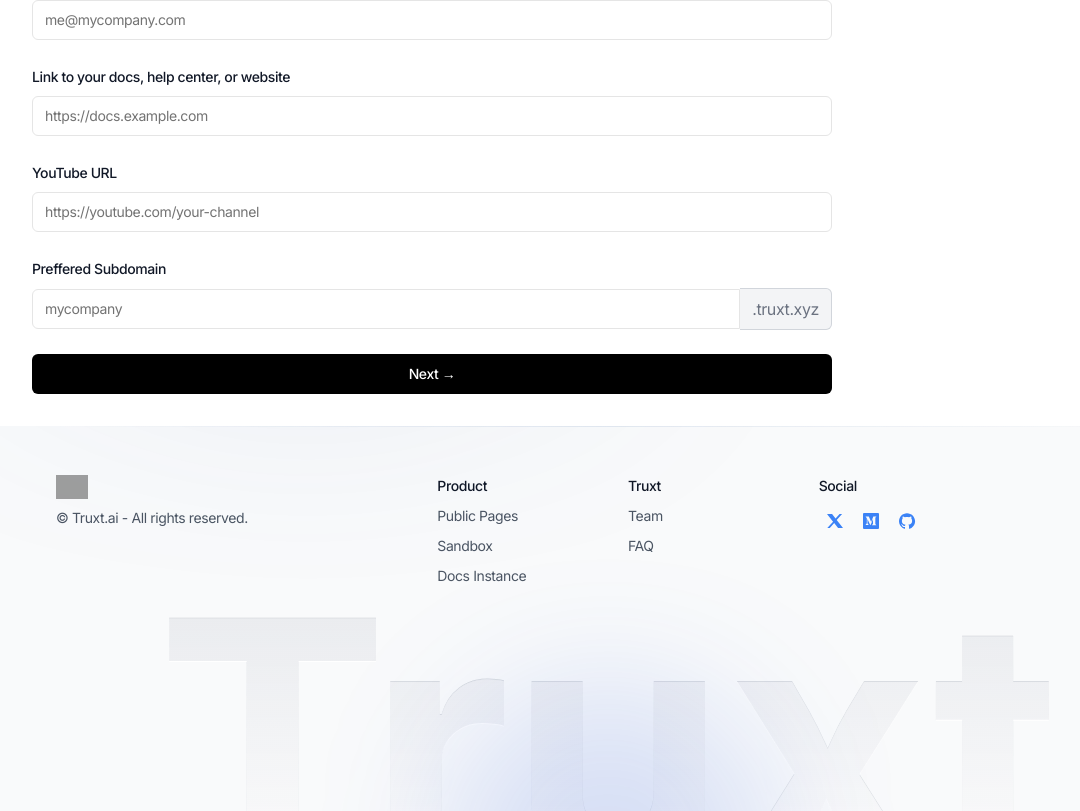
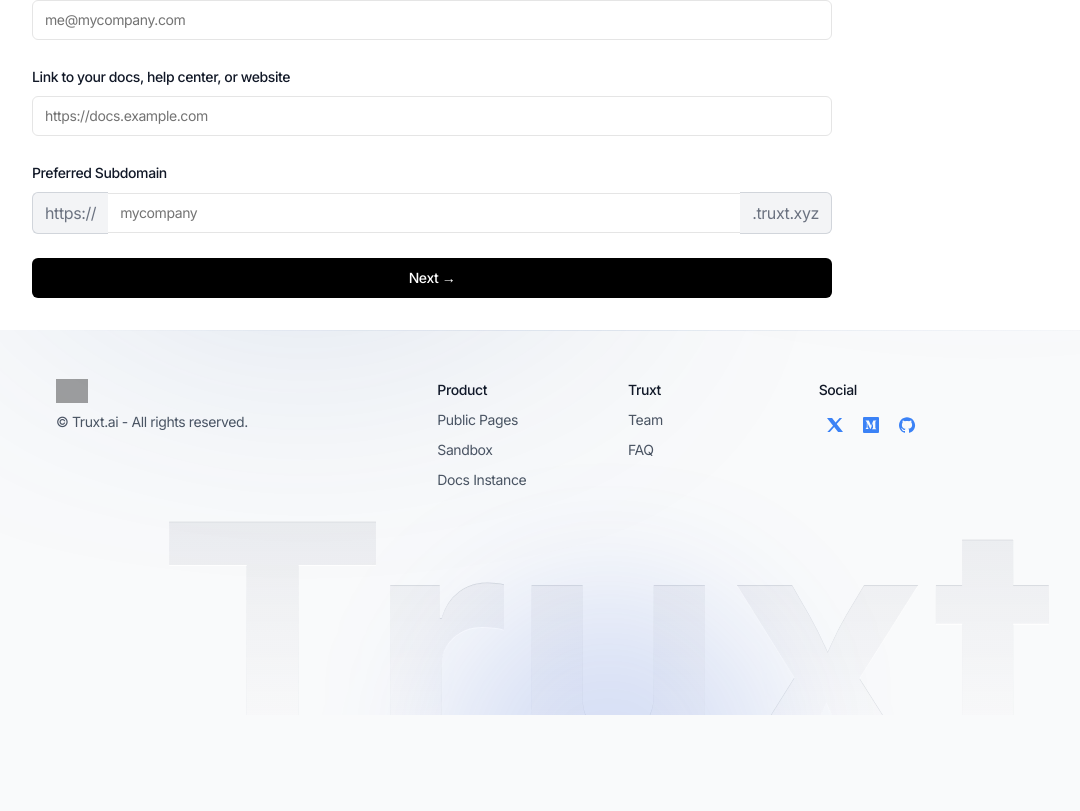
Before and after one commit to Truxt-ai/truxt-ai.github.io, a Next.js app: page /playground in a window 1280 px wide. Shown: the part 747-1558 px from the top of the page, without its empty margins (32-1112 px from the left). After the commit the page ends 1462 px from the top, so only its background shows below. Built offline with nearby package versions, Linux system fonts and the light colour scheme; grey boxes are pictures that could not be loaded.

Commit message:
Fixed The UI of Preffered Subdomain

```diff
--- a/components/ingest-content/ingest-data.tsx
+++ b/components/ingest-content/ingest-data.tsx
@@ -28,7 +28,7 @@ export default function IngestData() {
         name: '',
         email: '',
         docsUrl: '',
-        youtubeUrl: '',
+        // youtubeUrl: '',
         subdomain: ''
     });
 
@@ -36,8 +36,8 @@ export default function IngestData() {
         { id: 'name', name: 'name', label: 'Name', placeholder: 'John', required: true },
         { id: 'email', name: 'email', label: 'Business Email', type: 'email', placeholder: 'me@mycompany.com', required: true },
         { id: 'docsUrl', name: 'docsUrl', label: 'Link to your docs, help center, or website', type: 'url', placeholder: 'https://docs.example.com', required: true },
-        { id: 'youtubeUrl', name: 'youtubeUrl', label: 'YouTube URL', type: 'url', placeholder: 'https://youtube.com/your-channel', required: true },
-        { id: 'subdomain', name: 'subdomain', label: 'Preffered Subdomain', placeholder: 'mycompany', required: true }
+        // { id: 'youtubeUrl', name: 'youtubeUrl', label: 'YouTube URL', type: 'url', placeholder: 'https://youtube.com/your-channel', required: true },
+        { id: 'subdomain', name: 'subdomain', label: 'Preferred Subdomain', placeholder: 'mycompany', required: true }
     ];
 
     const steps: Step[] = [
@@ -79,11 +79,29 @@ export default function IngestData() {
                                         <Label htmlFor={field.id}>{field.label}</Label>
                                         {field.name === 'subdomain' ? (
                                             <div className='flex items-center'>
-                                                <Input id={field.id} name={field.name} type={field.type || 'text'} value={formData[field.name]} onChange={handleInputChange} placeholder={field.placeholder} required={field.required} className='rounded-r-none' />
+                                                <span className='bg-gray-100 border border-r-0 border-gray-300 rounded-l-md px-3 py-2 text-gray-500'>https://</span>
+                                                <Input
+                                                    id={field.id}
+                                                    name={field.name}
+                                                    type={field.type || 'text'}
+                                                    value={formData[field.name]}
+                                                    onChange={handleInputChange}
+                                                    placeholder={field.placeholder}
+                                                    required={field.required}
+                                                    className='rounded-none border-l-0 border-r-0'
+                                                />
                                                 <span className='bg-gray-100 border border-l-0 border-gray-300 rounded-r-md px-3 py-2 text-gray-500'>.truxt.xyz</span>
                                             </div>
                                         ) : (
-                                            <Input id={field.id} name={field.name} type={field.type || 'text'} value={formData[field.name as keyof typeof formData]} onChange={handleInputChange} placeholder={field.placeholder} required={field.required} />
+                                            <Input
+                                                id={field.id}
+                                                name={field.name}
+                                                type={field.type || 'text'}
+                                                value={formData[field.name as keyof typeof formData]}
+                                                onChange={handleInputChange}
+                                                placeholder={field.placeholder}
+                                                required={field.required}
+                                            />
                                         )}
                                     </div>
                                 ))}
@@ -93,7 +111,17 @@ export default function IngestData() {
                             </form>
                         )}
 
-                        {currentStep > 1 && <div className='flex items-center justify-center h-64'>{isLoading ? <Loader2 className='h-8 w-8 animate-spin' /> : <div className='text-xl font-medium'>{currentStep === 3 ? 'Ready to start querying!' : 'Processing your content...'}</div>}</div>}
+                        {currentStep > 1 && (
+                            <div className='flex items-center justify-center h-64'>
+                                {isLoading ? (
+                                    <Loader2 className='h-8 w-8 animate-spin' />
+                                ) : (
+                                    <div className='text-xl font-medium'>
+                                        {currentStep === 3 ? 'Ready to start querying!' : 'Processing your content...'}
+                                    </div>
+                                )}
+                            </div>
+                        )}
                     </div>
 
                     {/* Right side - Progress Steps */}
--- a/components/offerings.tsx
+++ b/components/offerings.tsx
@@ -1,5 +1,5 @@
 'use client';
-import { Database, Lock } from 'lucide-react';
+import { Brain, Database, Lock } from 'lucide-react';
 import React, { useState } from 'react';
 import { Card, CardContent, CardDescription, CardHeader, CardTitle } from './ui/card';
 import { Button } from './ui/button';
@@ -29,6 +29,12 @@ function Offerings() {
             title: 'Devops GPT',
             description: 'Create your own secure knowledge base and leverage our AI platform',
             features: ['Automatic data collection from CRM and communication channels', 'Centralized knowledge hub creation', 'AI-powered response generation using collected data', 'Seamless integration with existing systems']
+        },
+        {
+            icon: <Brain className='h-12 w-12 text-primary' />,
+            title: 'Knowledge Hub',
+            description: 'Create your own secure knowledge base and leverage our AI platform',
+            features: ['Automatic data collection from CRM and communication channels', 'Centralized knowledge hub creation', 'AI-powered response generation using collected data', 'Seamless integration with existing systems']
         }
     ];
     return (
@@ -38,7 +44,7 @@ function Offerings() {
             <div className='mx-auto flex max-w-7xl justify-center gap-6 py-12'>
                 {offerings.map((offering, index) => (
                     <Card key={index} className='w-full overflow-hidden transition-all duration-300 ease-in-out hover:shadow-lg dark:hover:shadow-primary/20'>
-                        <CardHeader className='p-6'>
+                        <CardHeader className='p-6 pb-3'>
                             <div className='flex space-x-4'>
                                 {offering.icon}
                                 <div>
@@ -47,7 +53,7 @@ function Offerings() {
                                 </div>
                             </div>
                         </CardHeader>
-                        <CardContent className='p-6'>
+                        <CardContent className='p-6 pt-0'>
                             <ul className='mt-2 space-y-2 text-sm text-gray-500 dark:text-gray-400'>
                                 {offering.features.map((feature, featureIndex) => (
                                     <li key={featureIndex} className='flex items-center'>
```
Lines whose indentation alone changed are shown as unchanged.
